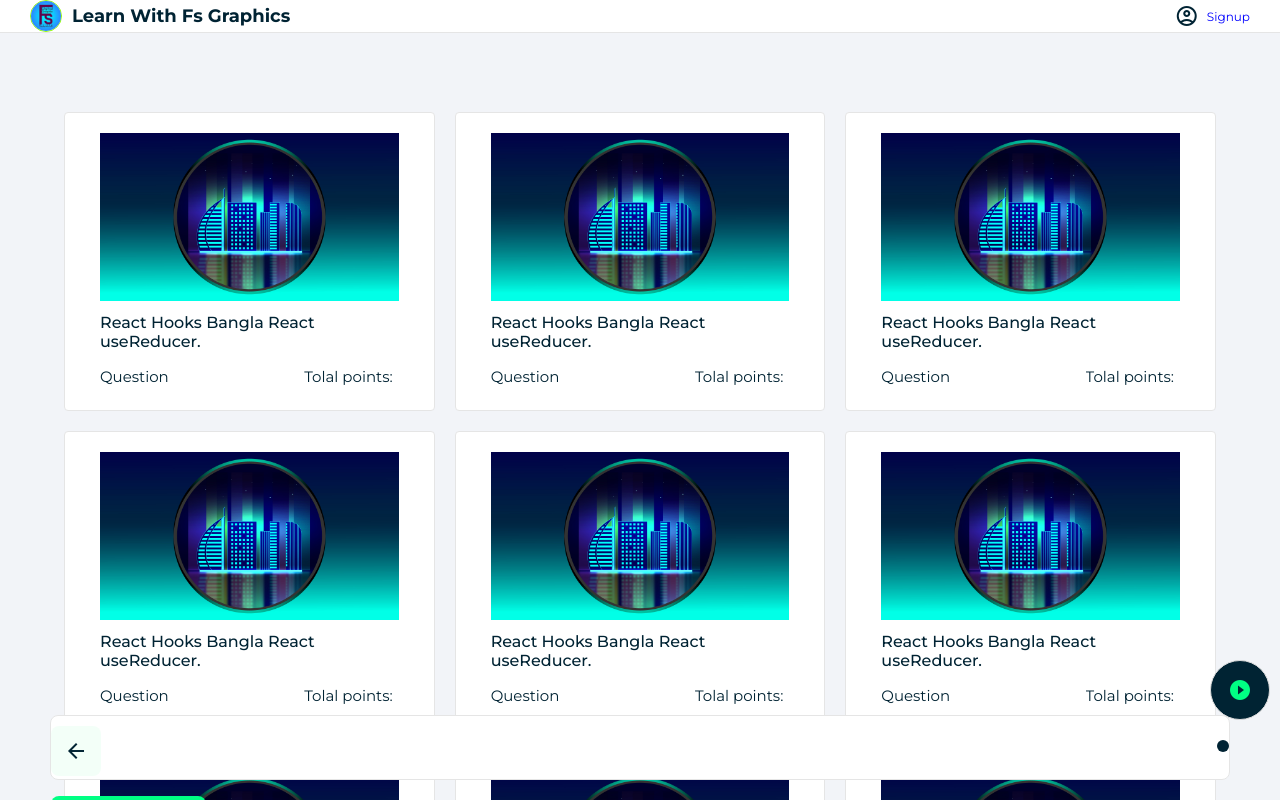
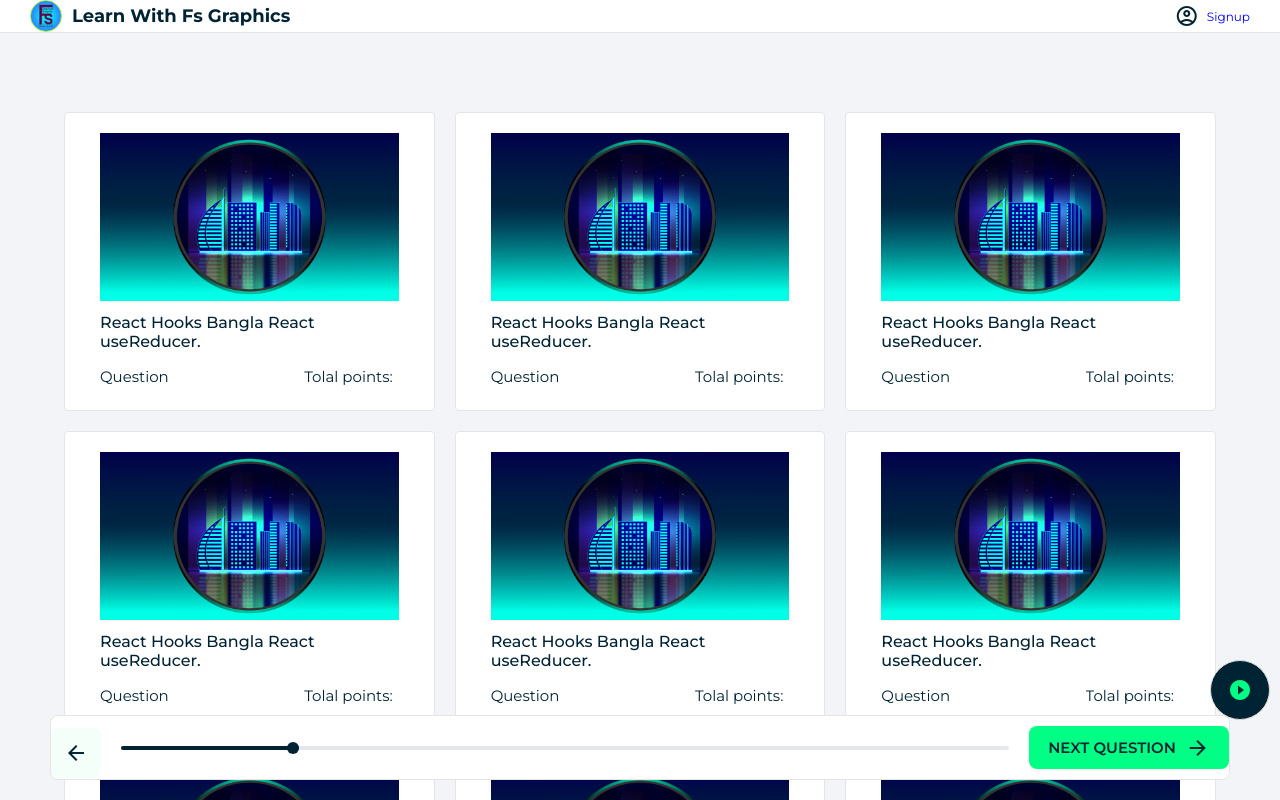
Before and after one commit to fsgraphics/Quiz-React-Project, a React (Vite) app: page / in a window 1280 px wide. Shown: the top 800 px of the page. Built offline with nearby package versions, Linux system fonts and the light colour scheme.

Commit message:
4th add commit Quiz-React-Project file added

```diff
--- a/src/components/ProgressBar.jsx
+++ b/src/components/ProgressBar.jsx
@@ -10,9 +10,9 @@ const ProgressBar = () => {
       </div>
       <div className={classes.rangeArea}>
         <div className={classes.tooltip}>24% Cimplete!</div>
-      </div>
-      <div className={classes.rangeBody}>
-        <div className={classes.progress} style={{ width: "20%" }}></div>
+        <div className={classes.rangeBody}>
+          <div className={classes.progress} style={{ width: "20%" }}></div>
+        </div>
       </div>
       <a href="./result.html">
         <Button className={classes.next}>
```
